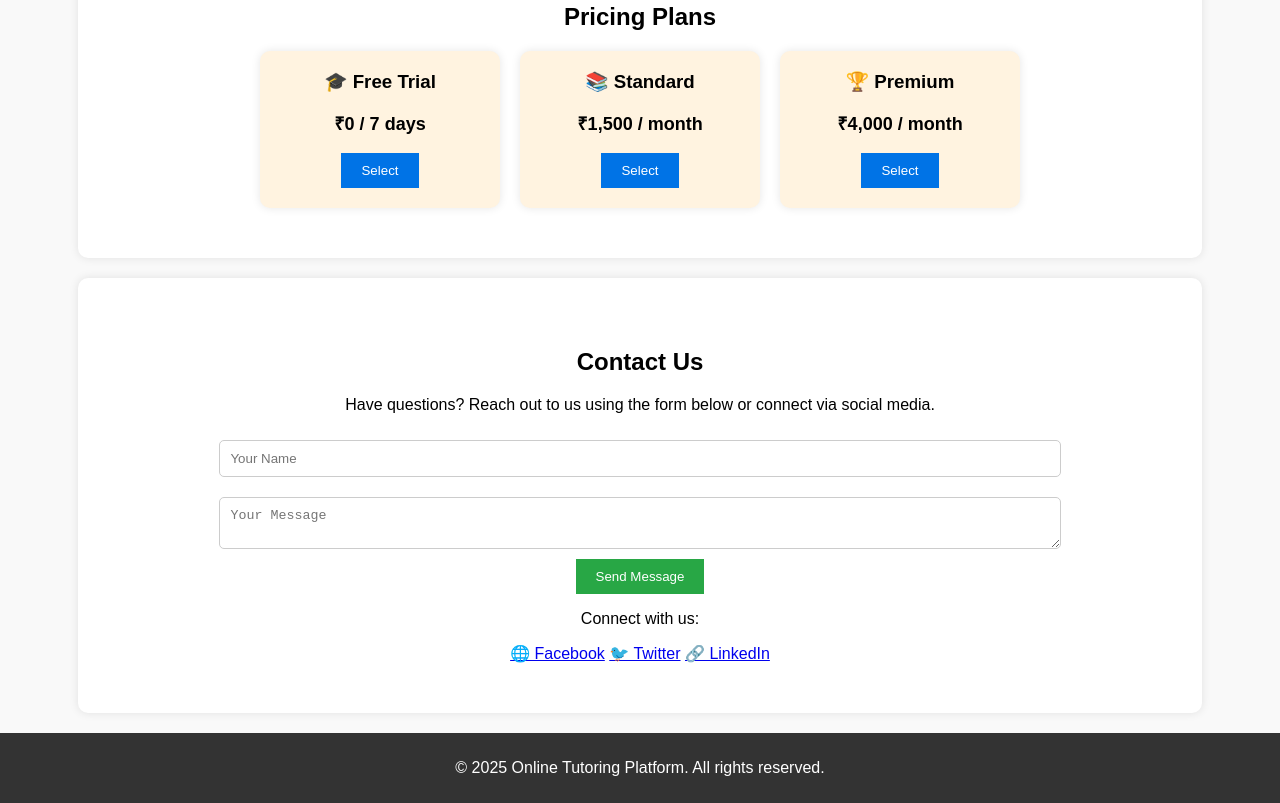
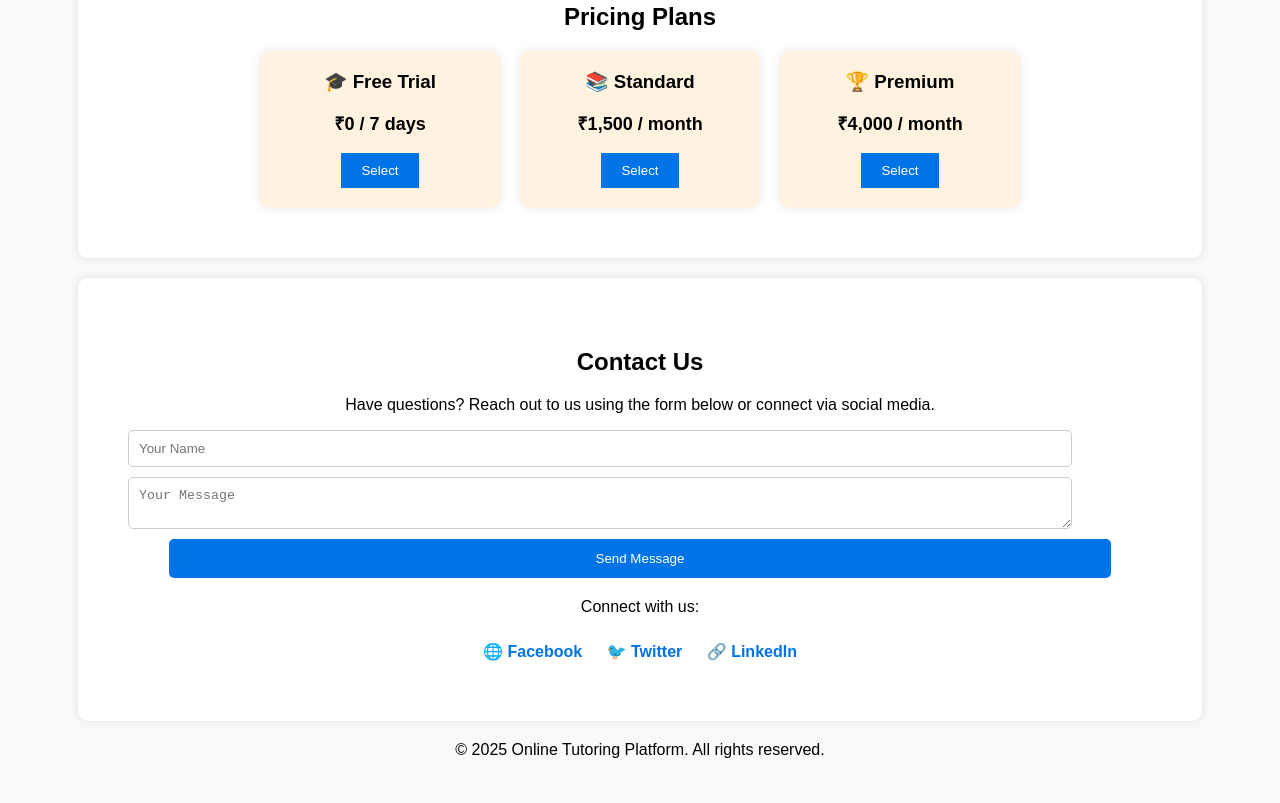
Before and after one commit to rahul5Q/online-tutoring-platform1, a plain HTML site: page index.html in a window 1280 px wide. Shown: the part 739-1542 px from the top of the page. After the commit the page ends 1514 px from the top, so only its background shows below. Drawn offline with Linux system fonts and the light colour scheme.

Commit message:
Update styles.css

```diff
--- a/styles.css
+++ b/styles.css
@@ -102,35 +102,45 @@ nav a {
     cursor: pointer;
 }
 
-/* Contact Form */
-form {
-    display: flex;
-    flex-direction: column;
-    align-items: center;
-}
-
+/* Contact Section */
 form input, form textarea {
-    width: 80%;
+    width: 90%;
     padding: 10px;
     margin: 10px 0;
+    display: block;
     border: 1px solid #ccc;
     border-radius: 5px;
 }
 
 form button {
-    background: #28a745;
+    width: 92%;
+    background: #0073e6;
     color: white;
-    padding: 10px 20px;
+    padding: 12px;
     border: none;
     cursor: pointer;
+    border-radius: 5px;
+    transition: background 0.3s;
 }
 
-/* Footer */
-footer {
-    background: #333;
-    color: white;
-    padding: 10px;
+form button:hover {
+    background: #005bb5;
+}
+
+.social-links {
     margin-top: 20px;
+}
+
+.social-links a {
+    text-decoration: none;
+    color: #0073e6;
+    font-weight: bold;
+    margin: 10px;
+    display: inline-block;
+}
+
+.social-links a:hover {
+    color: #005bb5;
 }
 
 /* Responsive Design */
```
